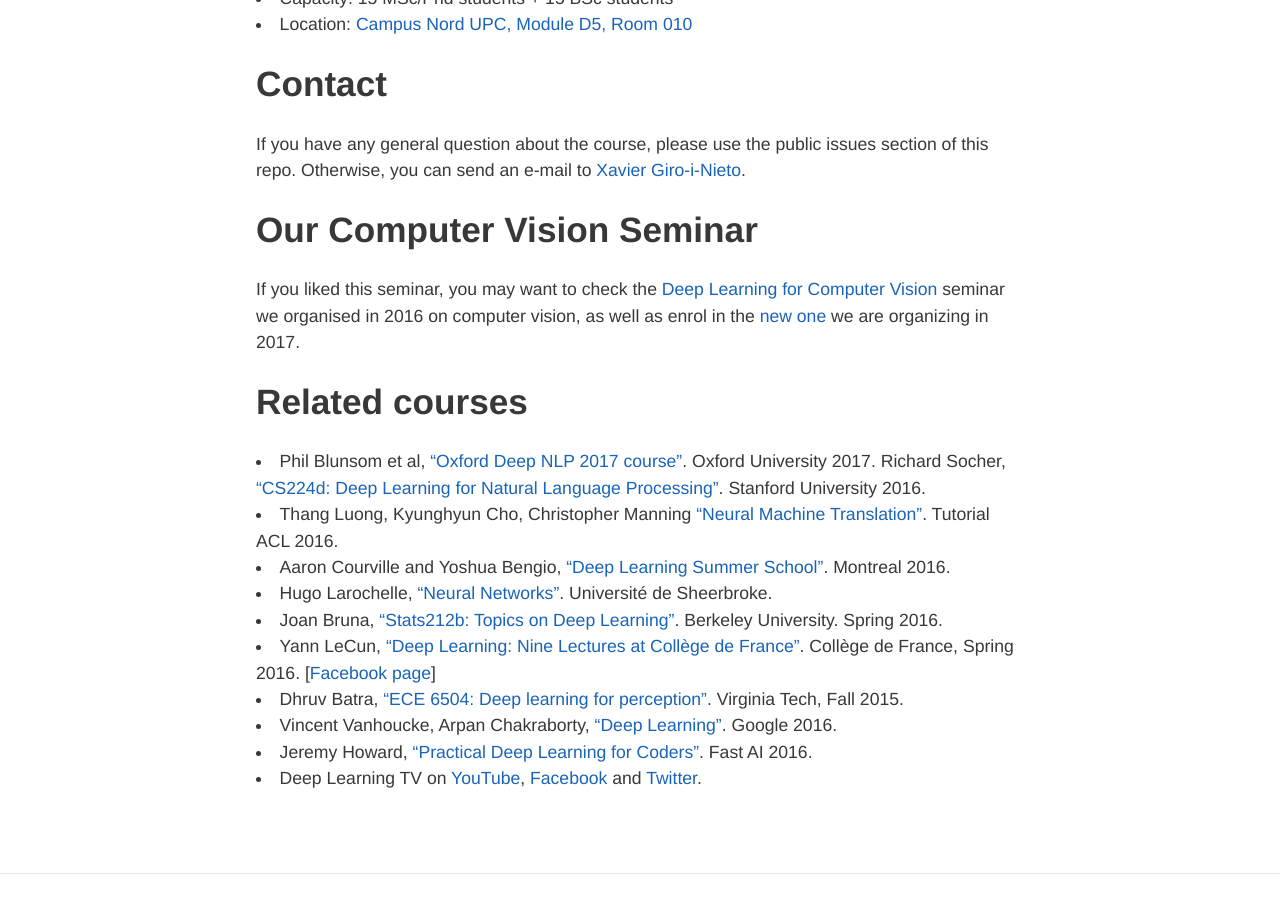
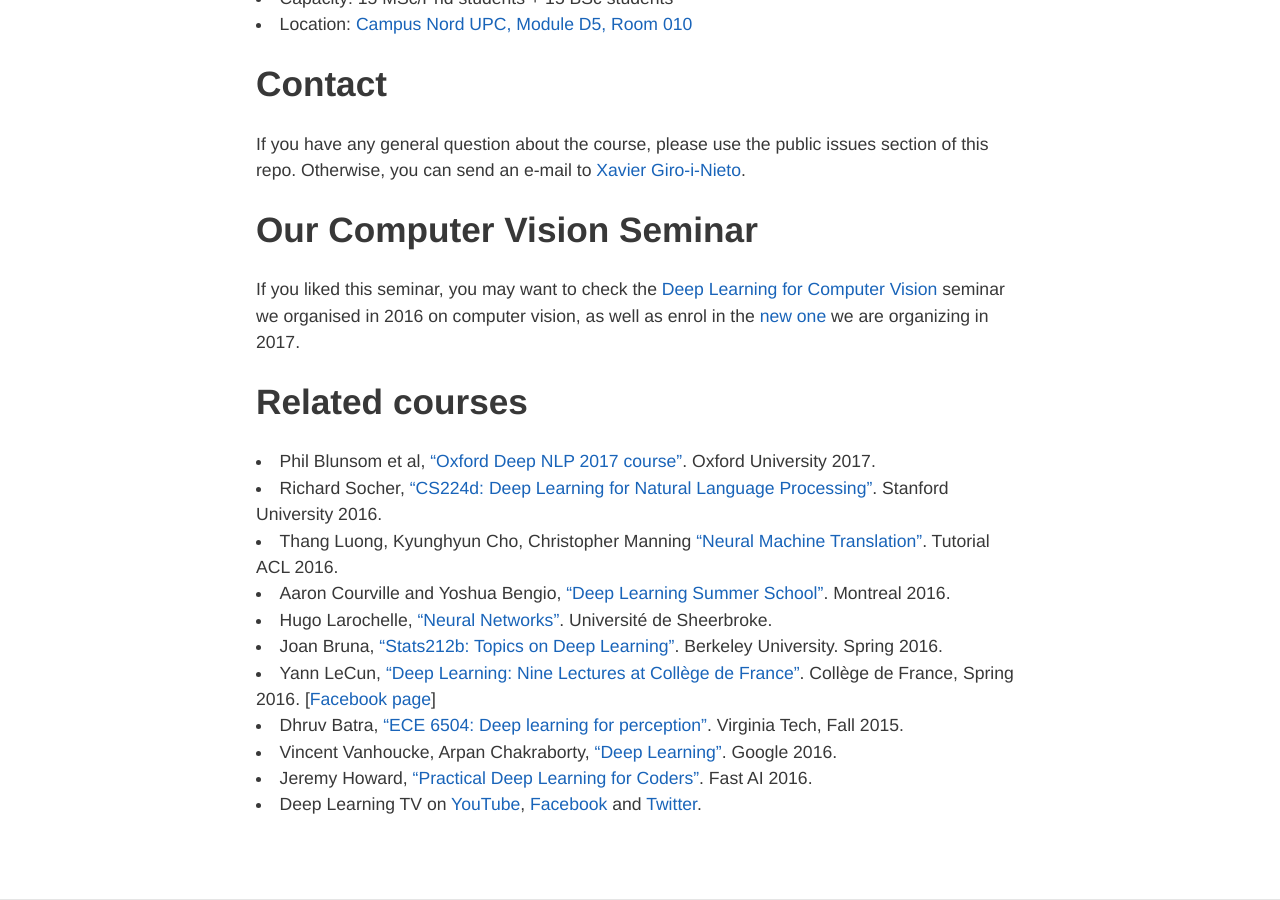
Before and after one commit to telecombcn-dl/2017-dlsl, a Jekyll site: the page built from index.md, in a window 1280 px wide and 900 px high, scrolled down 7016 px. Built offline with Jekyll 4.4.1, drawn with Linux system fonts in a browser that asks for light colours; nearby versions of some CDN libraries; our own code applies the rules of GitHub Pages for plain Markdown files; before the commit the page ends 7890 px from its top, so only the background shows below that.

Commit message:
Missing bullet added

```diff
--- a/index.md
+++ b/index.md
@@ -283,7 +283,7 @@ If you liked this seminar, you may want to check the [Deep Learning for Computer
 ## Related courses
 
 * Phil Blunsom et al, ["Oxford Deep NLP 2017 course"](https://github.com/oxford-cs-deepnlp-2017/lectures). Oxford University 2017.
-Richard Socher, ["CS224d: Deep Learning for Natural Language Processing"](http://cs224d.stanford.edu/). Stanford University 2016.
+* Richard Socher, ["CS224d: Deep Learning for Natural Language Processing"](http://cs224d.stanford.edu/). Stanford University 2016.
 * Thang Luong, Kyunghyun Cho, Christopher Manning ["Neural Machine Translation"](https://sites.google.com/site/acl16nmt/). Tutorial ACL 2016.
 * Aaron Courville and Yoshua Bengio, ["Deep Learning Summer School"](https://sites.google.com/site/deeplearningsummerschool2016/home). Montreal 2016.
 * Hugo Larochelle, ["Neural Networks"](http://info.usherbrooke.ca/hlarochelle/neural_networks/content.html). Université de Sheerbroke.
```
